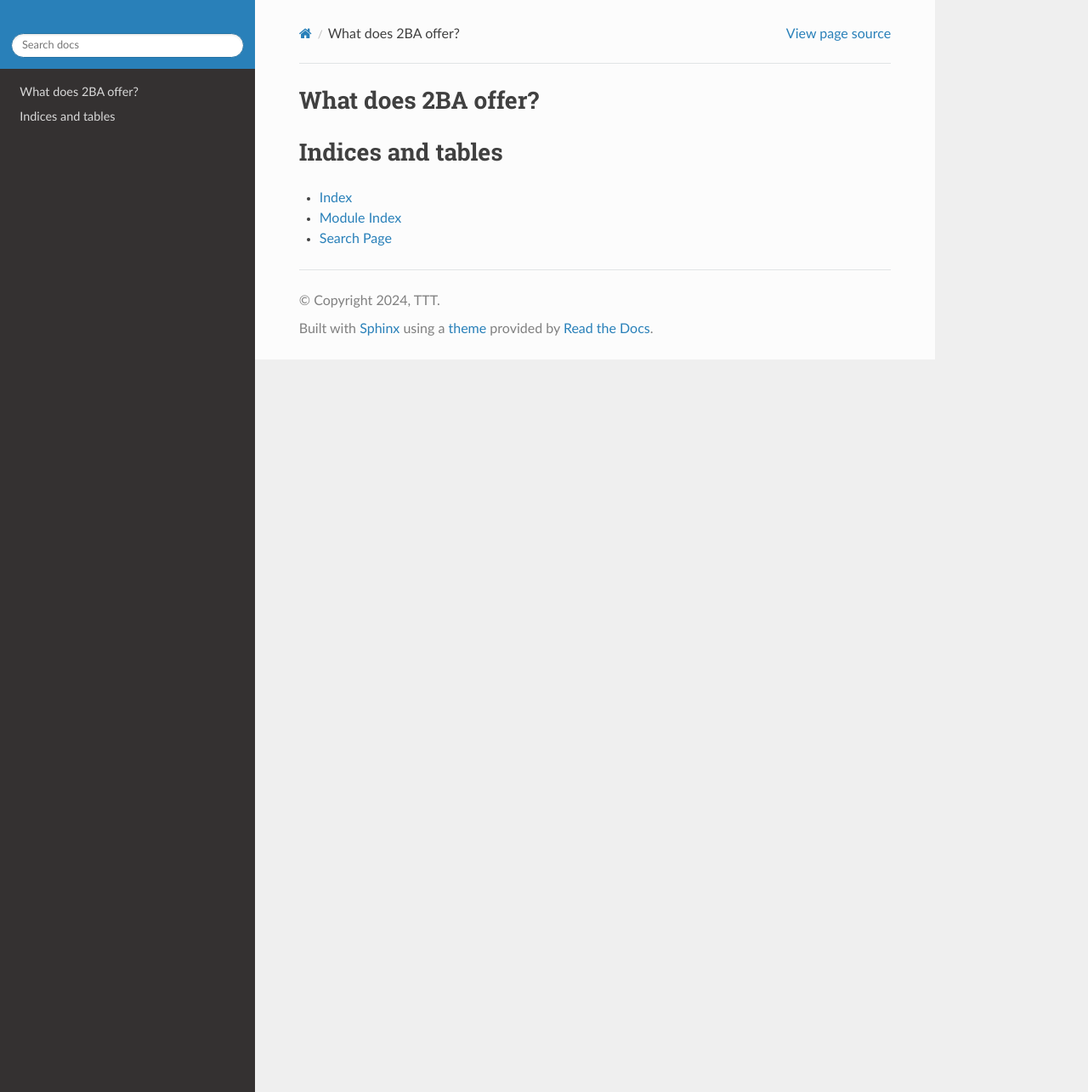
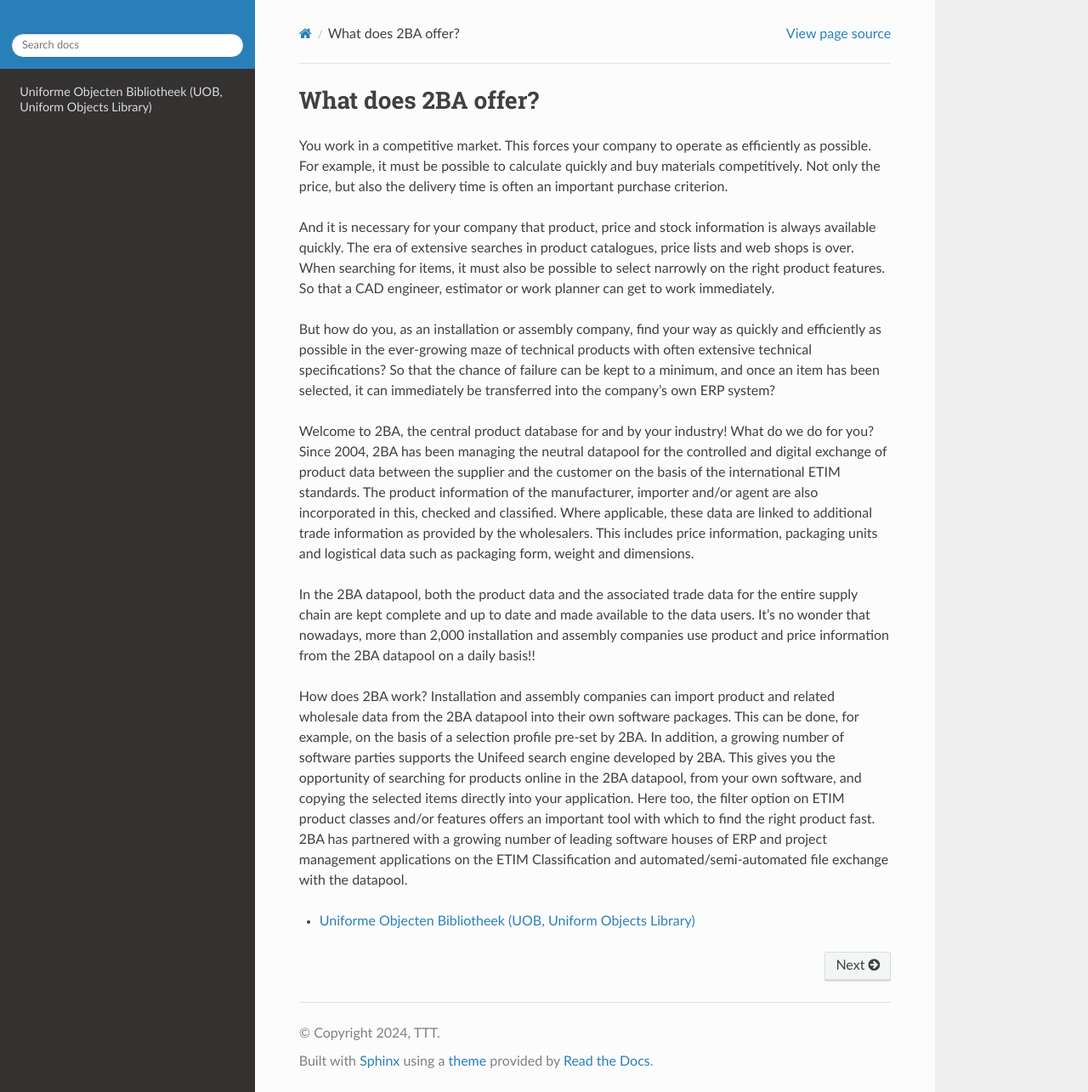
Before and after one commit to 2BABV/2BA.Documentation, a Sphinx documentation site: the page built from source/index.rst, in a window 1280 px wide and 1285 px high. Shown: the whole window at 85% size. Built offline with Sphinx 7.4.7 and the Read the Docs theme 2.0.0, drawn with Linux system fonts in a browser that asks for light colours.

Commit message:
Added new content

```diff
--- a/source/index.rst
+++ b/source/index.rst
@@ -4,17 +4,21 @@
    contain the root `toctree` directive.
 
 What does 2BA offer?
-==========================================
+====================
+You work in a competitive market. This forces your company to operate as efficiently as possible. For example, it must be possible to calculate quickly and buy materials competitively. Not only the price, but also the delivery time is often an important purchase criterion.
+
+And it is necessary for your company that product, price and stock information is always available quickly. The era of extensive searches in product catalogues, price lists and web shops is over. When searching for items, it must also be possible to select narrowly on the right product features. So that a CAD engineer, estimator or work planner can get to work immediately.
+
+But how do you, as an installation or assembly company, find your way as quickly and efficiently as possible in the ever-growing maze of technical products with often extensive technical specifications? So that the chance of failure can be kept to a minimum, and once an item has been selected, it can immediately be transferred into the company’s own ERP system?
+
+Welcome to 2BA, the central product database for and by your industry!
+What do we do for you?
+Since 2004, 2BA has been managing the neutral datapool for the controlled and digital exchange of product data between the supplier and the customer on the basis of the international ETIM standards. The product information of the manufacturer, importer and/or agent are also incorporated in this, checked and classified. Where applicable, these data are linked to additional trade information as provided by the wholesalers. This includes price information, packaging units and logistical data such as packaging form, weight and dimensions.
+
+In the 2BA datapool, both the product data and the associated trade data for the entire supply chain are kept complete and up to date and made available to the data users. It’s no wonder that nowadays, more than 2,000 installation and assembly companies use product and price information from the 2BA datapool on a daily basis!!
+
+How does 2BA work?
+Installation and assembly companies can import product and related wholesale data from the 2BA datapool into their own software packages. This can be done, for example, on the basis of a selection profile pre-set by 2BA. In addition, a growing number of software parties supports the Unifeed search engine developed by 2BA. This gives you the opportunity of searching for products online in the 2BA datapool, from your own software, and copying the selected items directly into your application. Here too, the filter option on ETIM product classes and/or features offers an important tool with which to find the right product fast. 2BA has partnered with a growing number of leading software houses of ERP and project management applications on the ETIM Classification and automated/semi-automated file exchange with the datapool.
 
 .. toctree::
-   :maxdepth: 2
-   :caption: Contents:
-
-
-
-Indices and tables
-==================
-
-* :ref:`genindex`
-* :ref:`modindex`
-* :ref:`search`
+   uob
--- /dev/null
+++ b/source/uob.rst
@@ -0,0 +1,10 @@
+Uniforme Objecten Bibliotheek (UOB, Uniform Objects Library)
+============================================================
+
+You, the UOB and 2BA: Working together for the future
+UOB normalThe Uniforme Objecten Bibliotheek (UOB, uniform objects library) is a new and ground-breaking CAD platform for the installation sector. The library allows selected, specific product data to be automatically linked to a generic template CAD object. Directly from 2BA’s product database!
+
+What is the UOB?
+The Uniforme Objecten Bibliotheek is an intermediate software platform between CAD systems on one side and the 2BA datapool on the other. Using the UOB, CAD engineers and/or modellers can specify an object using a wide range of template CAD objects linked to ETIM product classes in combination with product data from manufacturers participating in 2BA.
+
+In order to make a generic template object from the UOB design specific, the UOB makes it possible to involve real-time relevant product information from the 2BA database in this process. The ETIM MC (Modelling Class) data provided by participating manufacturers to 2BA for this purpose serves as an important selection criterion. This largely concerns the geometric (read: size) data of your products.
```
